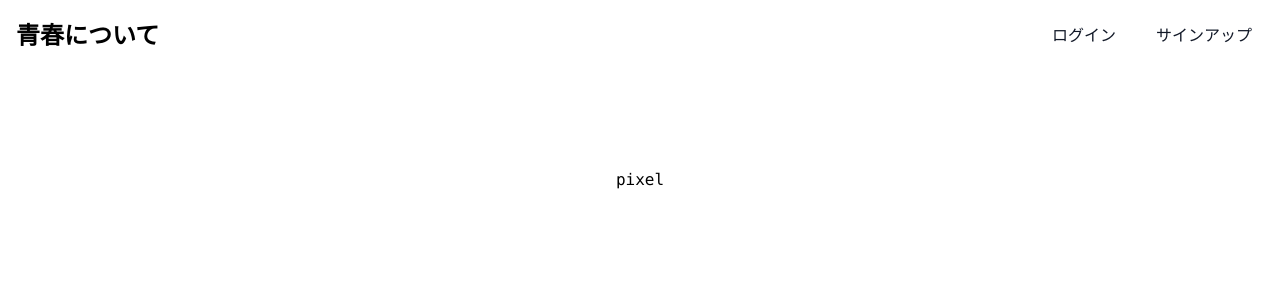
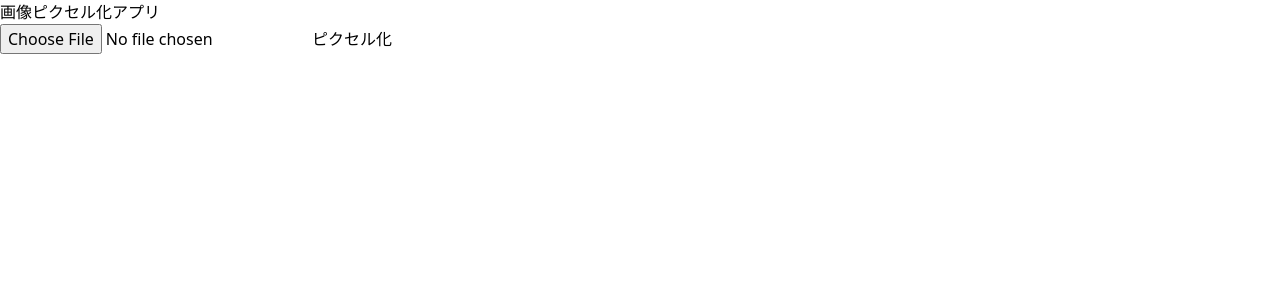
Before and after one commit to ayakuma309/season-app, a Next.js app: page /pixel in a window 1280 px wide. Shown: the top 300 px of the page. Built offline with nearby package versions, Linux system fonts and the light colour scheme.

Commit message:
add: pixel化

```diff
--- a/src/pages/pixel.tsx
+++ b/src/pages/pixel.tsx
@@ -1,12 +1,90 @@
-import Layout from '@/components/common/Layout'
-import React from 'react'
+import React, { useState } from 'react';
 
-const pixel = () => {
+const Pixel = () => {
+  const [image, setImage] = useState<File | undefined>(undefined);
+  const [pixelizedImage, setPixelizedImage] = useState<string | null>(null);
+
+  // handleImageUpload 関数内でのファイル存在確認
+  const handleImageUpload = (e: React.ChangeEvent<HTMLInputElement>) => {
+    const selectedImage = e.target.files?.[0];
+    if (selectedImage) {
+      setImage(selectedImage);
+    }
+  };
+  const handlePixelize = () => {
+    if (image) {
+      const img = new Image();
+      img.src = URL.createObjectURL(image);
+
+      img.onload = () => {
+        const pixelSize = 5; // ピクセルの大きさを小さく設定
+        const pixelizedWidth = img.width / pixelSize;
+        const pixelizedHeight = img.height / pixelSize;
+
+        const canvas = document.createElement('canvas');
+        canvas.width = pixelizedWidth;
+        canvas.height = pixelizedHeight;
+        const context = canvas.getContext('2d');
+
+
+        if (context) {
+          context.drawImage(img, 0, 0, canvas.width, canvas.height);
+
+          const outputCanvas = document.createElement('canvas');
+          outputCanvas.width = img.width;
+          outputCanvas.height = img.height;
+          const outputCtx = outputCanvas.getContext('2d');
+
+          if (outputCtx) {
+            for (let y = 0; y < img.height; y += pixelSize) {
+              for (let x = 0; x < img.width; x += pixelSize) {
+                const pixelData = context.getImageData(x / pixelSize, y / pixelSize, 1, 1);
+                const avgColor = getAverageColor(pixelData);
+                outputCtx.fillStyle = `rgb(${avgColor.r},${avgColor.g},${avgColor.b})`;
+                outputCtx.fillRect(x, y, pixelSize, pixelSize);
+              }
+            }
+
+            setPixelizedImage(outputCanvas.toDataURL());
+          }
+        }
+      };
+    }
+  };
+
+
+  const getAverageColor = (pixelData: ImageData) => {
+    let totalR = 0,
+      totalG = 0,
+      totalB = 0;
+
+    for (let i = 0; i < pixelData.data.length; i += 4) {
+      totalR += pixelData.data[i];
+      totalG += pixelData.data[i + 1];
+      totalB += pixelData.data[i + 2];
+    }
+
+    const numPixels = pixelData.data.length / 4;
+    const avgR = Math.floor(totalR / numPixels);
+    const avgG = Math.floor(totalG / numPixels);
+    const avgB = Math.floor(totalB / numPixels);
+
+    return { r: avgR, g: avgG, b: avgB };
+  };
+
   return (
-    <Layout>
-      pixel
-    </Layout>
-  )
-}
+    <div>
+      <h1>画像ピクセル化アプリ</h1>
+      <input type="file" accept="image/*" onChange={handleImageUpload} />
+      <button onClick={handlePixelize}>ピクセル化</button>
+      {pixelizedImage && (
+        <div>
+          <h2>ピクセル化された画像</h2>
+          <img src={pixelizedImage} alt="Pixelized" />
+        </div>
+      )}
+    </div>
+  );
+};
 
-export default pixel
+export default Pixel;
```
